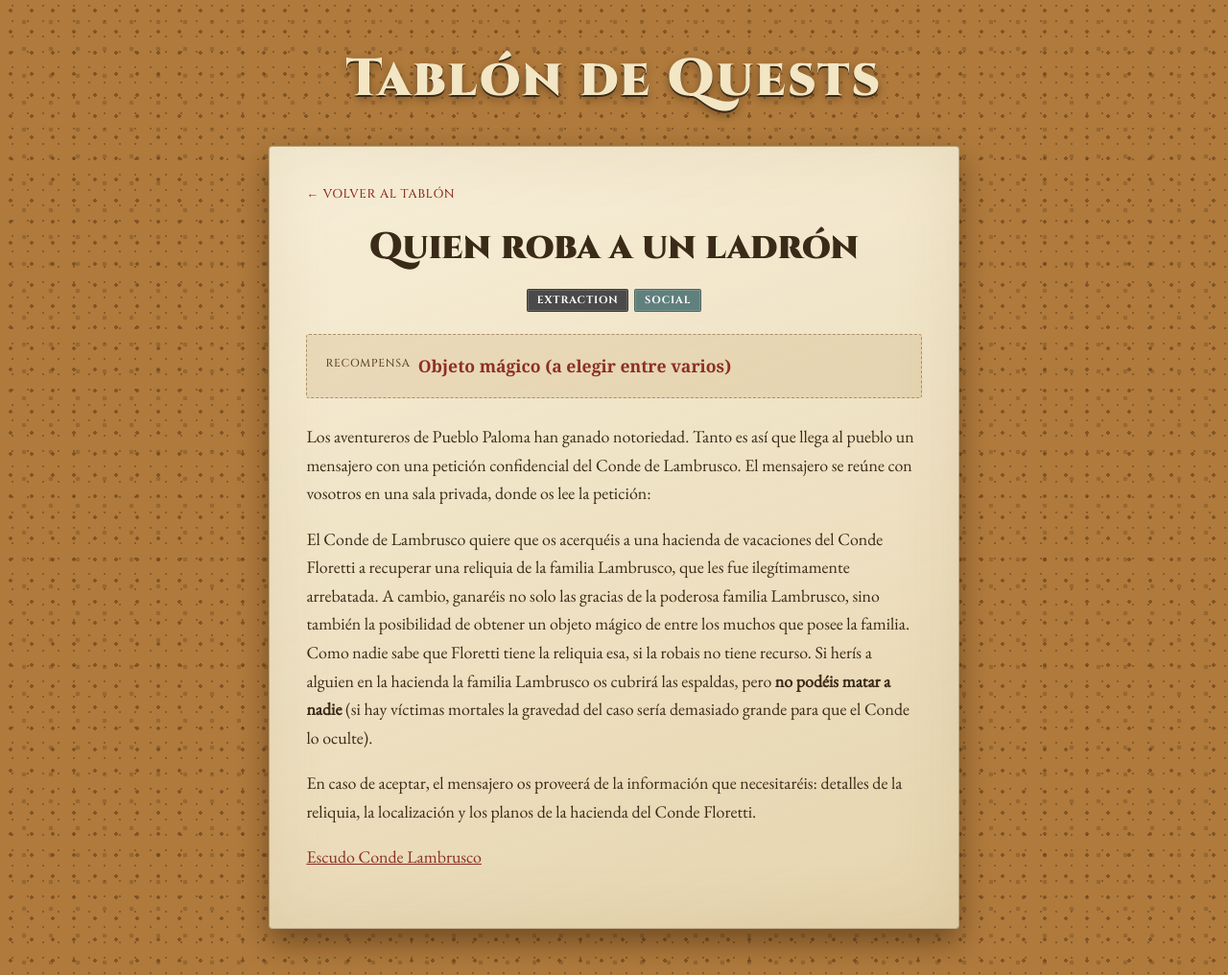
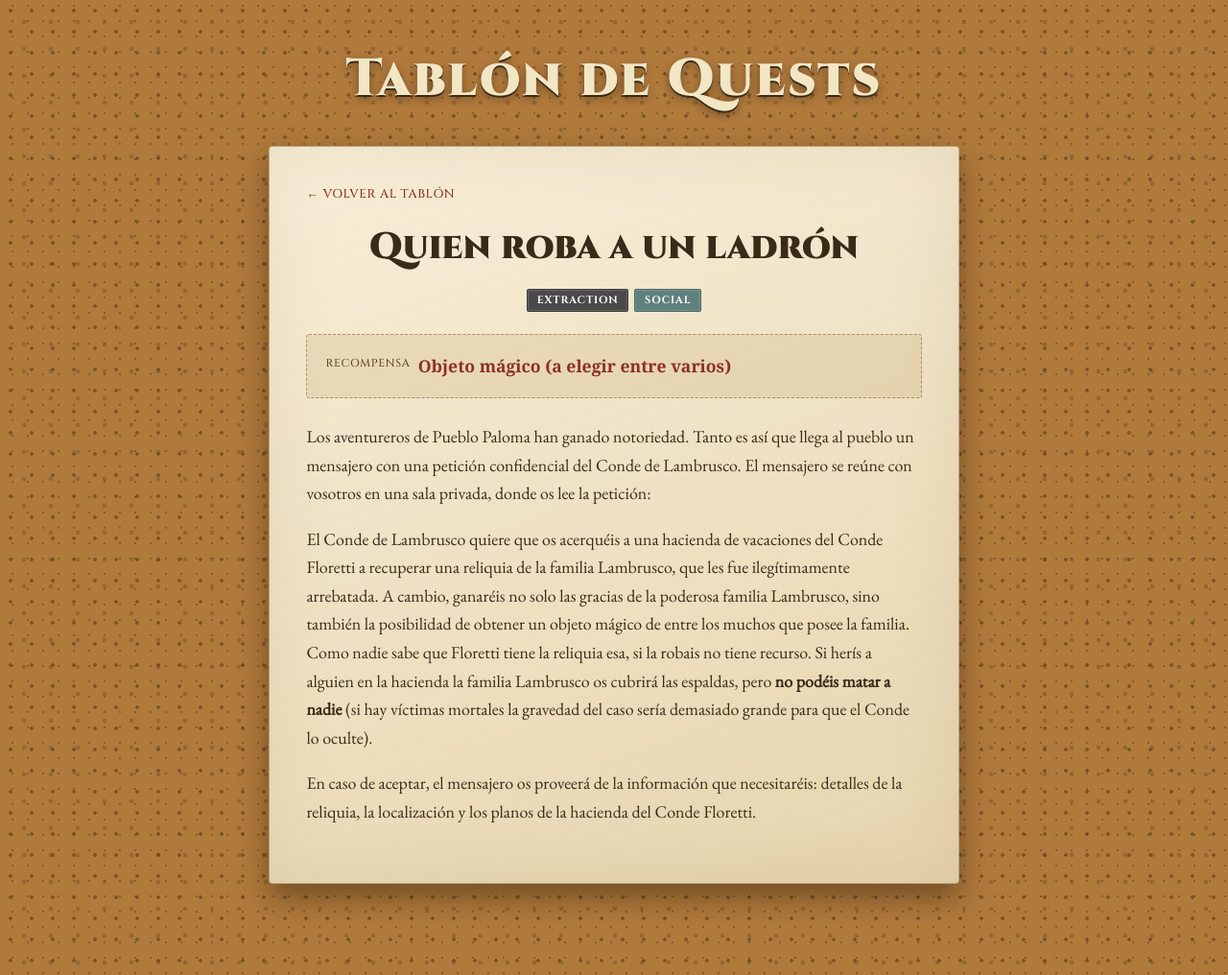
Before and after one commit to Eromythic/quests, a Jekyll site: the page built from _quests/family-feud-1.md, in a window 1280 px wide. Shown: the whole page at 96% size. Built offline with Jekyll 4.4.1, drawn with Linux system fonts in a browser that asks for light colours; some web fonts are replaced.

Commit message:
no reason to share lambrusco heraldry here

```diff
--- a/_quests/family-feud-1.md
+++ b/_quests/family-feud-1.md
@@ -16,5 +16,3 @@ Los aventureros de Pueblo Paloma han ganado notoriedad. Tanto es así que llega
 El Conde de Lambrusco quiere que os acerquéis a una hacienda de vacaciones del Conde Floretti a recuperar una reliquia de la familia Lambrusco, que les fue ilegítimamente arrebatada. A cambio, ganaréis no solo las gracias de la poderosa familia Lambrusco, sino también la posibilidad de obtener un objeto mágico de entre los muchos que posee la familia. Como nadie sabe que Floretti tiene la reliquia esa, si la robais no tiene recurso. Si herís a alguien en la hacienda la familia Lambrusco os cubrirá las espaldas, pero **no podéis matar a nadie** (si hay víctimas mortales la gravedad del caso sería demasiado grande para que el Conde lo oculte).
 
 En caso de aceptar, el mensajero os proveerá de la información que necesitaréis: detalles de la reliquia, la localización y los planos de la hacienda del Conde Floretti.
-
-[Escudo Conde Lambrusco]({% link assets/img/lambrusco_heraldry.png %})
```
